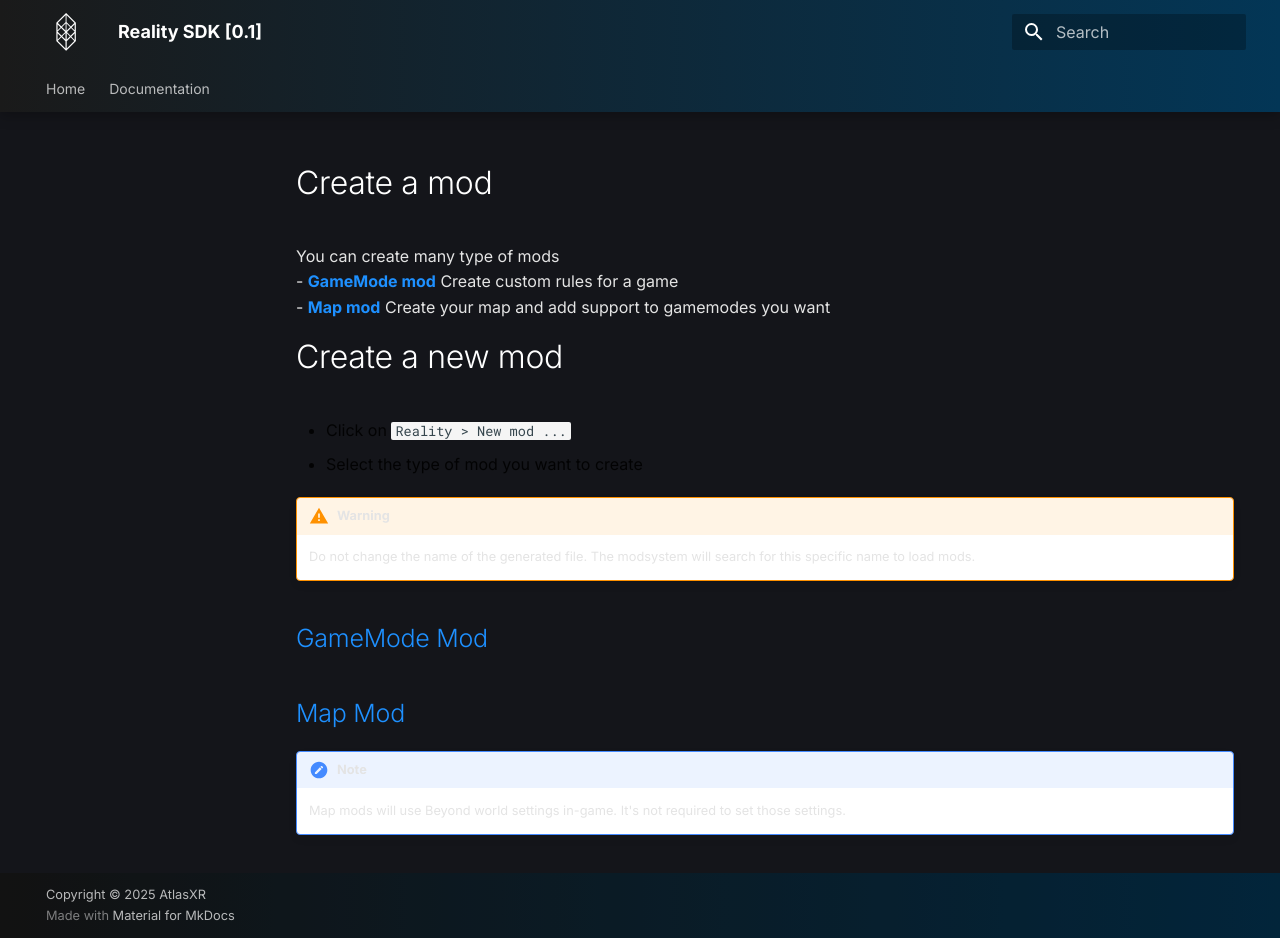
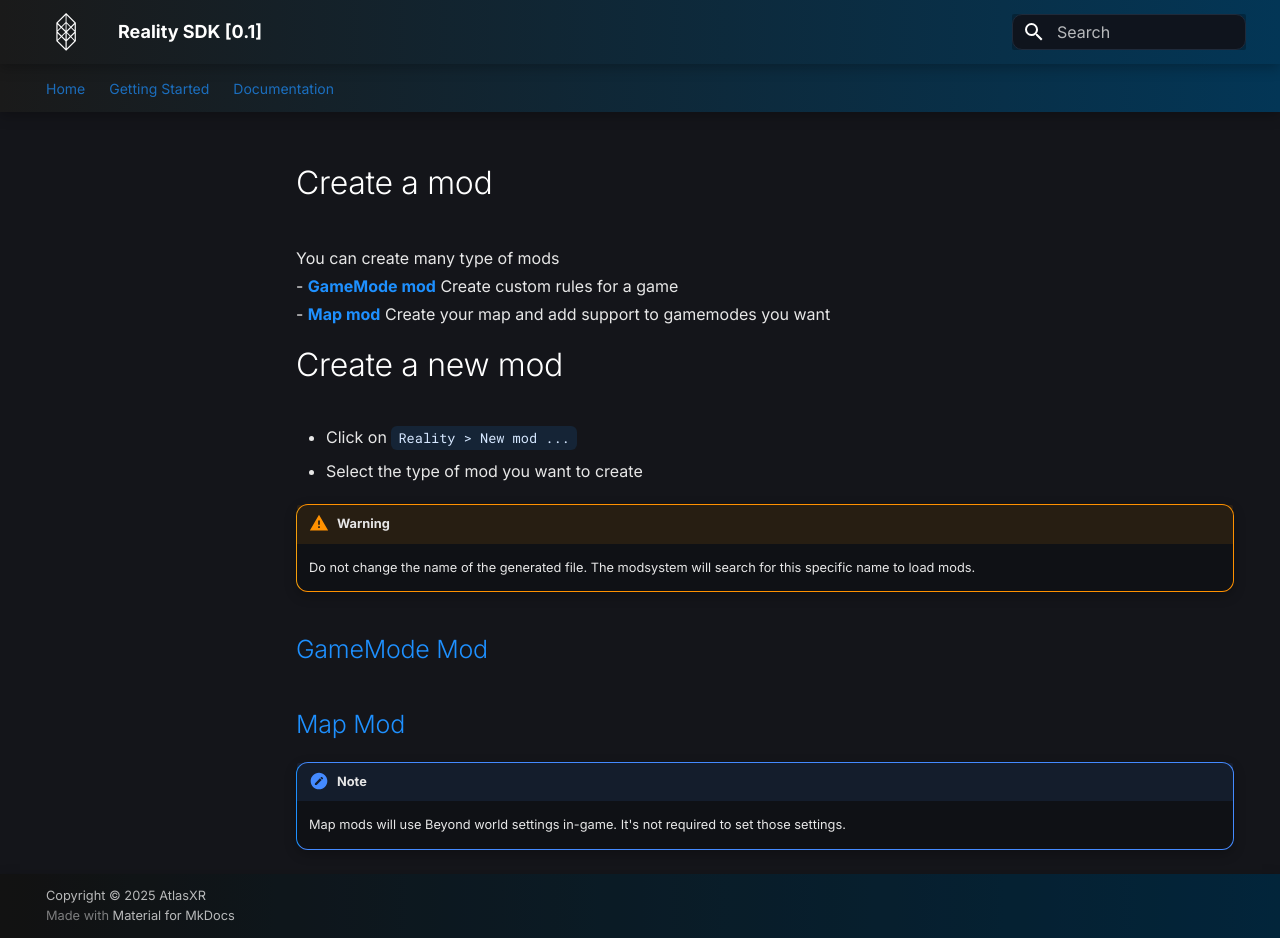
Before and after one commit to AtlasXRInc/RealitySDK-Documentation, an MkDocs documentation site: the page built from Documentation/Source/Documentation/CreateMod.md, in a window 1280 px wide and 938 px high. Built offline with MkDocs 1.6.1 and Material for MkDocs 9.7.7, drawn with Linux system fonts in a browser that asks for light colours.

Commit message:
add getting started page

```diff
--- a/Documentation/Source/CSS/style.css
+++ b/Documentation/Source/CSS/style.css
@@ -1,102 +1,231 @@
-body {
-    background-color: #1a1a1a;  /* black background */
+/* ------------------------------
+   Material for MkDocs — Dark Theme Polish
+   ------------------------------ */
+
+/* Use the Material color-scheme hook (dark) */
+:root,
+[data-md-color-scheme="slate"] {
+  /* Core palette */
+  --bg-0: #0f1115;
+  --bg-1: #14151a;     /* page well */
+  --bg-2: #1b1e26;     /* cards / code */
+  --txt-0: #e7e7e7;    /* body text */
+  --txt-1: #cbd5e1;    /* secondary */
+  --muted: #9aa4b2;
+  --brand: #1e90ff;    /* dodgerblue */
+  --brand-2: #0a6ad9;
+  --accent: #1c3f5d;   /* for subtle tints */
+  --link: var(--brand);
+  --link-hover: #7fb6ff;
+
+  /* Shadows / radii */
+  --radius: 12px;
+  --shadow-1: 0 4px 12px rgba(0,0,0,.25);
+  --shadow-2: 0 8px 20px rgba(0,0,0,.35);
+
+  /* Apply to Material custom properties where helpful */
+  --md-default-bg-color: var(--bg-0);
+  --md-default-fg-color: var(--txt-0);
+  --md-default-fg-color--light: var(--txt-1);
+  --md-primary-fg-color: var(--brand);
+  --md-accent-fg-color: var(--brand);
+
+  /* Code + inline */
+  --code-bg: #0c0f14;
+  --code-border: #1c2230;
+  --code-inline-bg: rgba(30,144,255,.12);
+  --code-inline-fg: #d5e7ff;
 }
 
-.md-main {
-    background-color: #14151A;  /* black background */
+/* Base surfaces */
+body { background-color: var(--bg-0); }
 
+.md-main { background-color: var(--bg-1); }
+
+/* Header + tabs + footer gradient */
+.md-header,
+.md-tabs,
+.md-footer {
+  background: linear-gradient(to right, #1a1a1a, #033656);
+  box-shadow: var(--shadow-1);
 }
 
-/* Target the logo image in the header */
-.md-header__button.md-logo img {
-    height: 2rem;   /* adjust height as needed */
+/* Optional: unify tabs bar if you use it */
+.md-tabs { background-color: transparent !important; }
+
+/* Logo sizing */
+.md-header__button.md-logo img { height: 2rem; }
+
+/* Headings */
+h1 { color: #fff !important; letter-spacing: .2px; }
+h2 { color: var(--brand); }
+h3, h4 { color: var(--txt-0); }
+
+/* Emphasis */
+strong { color: var(--brand); font-weight: 700; }
+em { color: lightslategray; }
+
+/* Body text / paragraphs */
+p { color: var(--txt-0); line-height: 1.75; }
+
+/* Links */
+a { color: var(--link); text-underline-offset: 3px; }
+a:hover { color: var(--link-hover); }
+
+/* Navigation (sidebar) */
+.md-nav__link {
+  font-size: .8rem;
+  color: aliceblue;
+  border-radius: 8px;
+}
+.md-nav__link:hover,
+.md-nav__link:focus {
+  background: rgba(30,144,255,.08);
+  color: #fff;
+}
+.md-nav--lifted > .md-nav__list > .md-nav__item--active > .md-nav__link {
+  background: none;
+  color: aliceblue;
+  box-shadow: none;
 }
 
-h1 {
-    color: white !important;
+/* Sidebar section headers */
+.md-nav__item--section > .md-nav__link:first-of-type {
+  font-size: .95rem;
+  margin-top: 36px;
+  color: aliceblue;
+  opacity: .9;
 }
 
-h2 {
-    color: dodgerblue;
+/* Content cards (markdown sections) */
+.md-typeset .admonition,
+.md-typeset details {
+  border-radius: var(--radius);
+  box-shadow: var(--shadow-1);
 }
 
-.md-nav--lifted>.md-nav__list>.md-nav__item--active>.md-nav__link{
-    background: none;
-        color: aliceblue;
+/* Admonitions: tune colors for dark */
+.md-typeset .admonition.note   { border-left-color: var(--brand); }
+.md-typeset .admonition.tip    { border-left-color: #34d399; }
+.md-typeset .admonition.warning{ border-left-color: #f59e0b; }
+.md-typeset .admonition.danger { border-left-color: #ef4444; }
 
-    box-shadow: none;
+/* Code blocks */
+.md-typeset pre > code {
+  background: var(--code-bg) !important;
+  border: 1px solid var(--code-border);
+  border-radius: var(--radius);
+  box-shadow: var(--shadow-1);
+}
+.md-typeset code {
+  background: var(--code-inline-bg);
+  color: var(--code-inline-fg);
+  padding: .15rem .35rem;
+  border-radius: 6px;
 }
 
-strong {
-    color: dodgerblue;
+/* Tables */
+.md-typeset table:not([class]) {
+  background: var(--bg-2);
+  border-radius: var(--radius);
+  overflow: hidden;
+  box-shadow: var(--shadow-1);
+}
+.md-typeset table:not([class]) th,
+.md-typeset table:not([class]) td {
+  border-color: #283041;
+}
+.md-typeset table:not([class]) tbody tr:hover {
+  background: rgba(255,255,255,.02);
 }
 
-em {
-    color: lightslategrey;
+/* Images */
+.md-content img {
+  border-radius: var(--radius);
+  box-shadow: var(--shadow-1);
+  max-width: 100%;
+  height: auto;
+  transition: transform .25s ease, box-shadow .25s ease;
+}
+.md-content img:hover {
+  transform: translateY(-2px) scale(1.01);
+  box-shadow: var(--shadow-2);
 }
 
-p {
-        color: rgb(228, 228, 228);
-
+/* Tooltips with images */
+.md-annotation .md-tooltip img {
+  width: 80px;
+  float: left;
+  margin-right: 8px;
+  border-radius: 6px;
 }
 
-.md-annotation .md-tooltip img {
-    width: 80px;
-    float:left;
-    margin-right: 8px;
+/* Cards (e.g., search results) */
+.md-search-result__item { border-radius: 10px; }
+
+/* Search input */
+.md-search__input {
+  background: #0f141d;
+  border: 1px solid #1f2a3a;
+  border-radius: 10px;
+}
+.md-search__input:hover,
+.md-search__input:focus {
+  border-color: var(--brand);
+  box-shadow: 0 0 0 3px rgba(30,144,255,.2);
 }
 
-.md-tabs {
-  box-shadow: 0 4px 12px rgba(0, 0, 0, 0.25) !important;
-  background: linear-gradient(
-        to right,      /* horizontal gradient */
-        #1a1a1a,       /* very dark grey */
-        #033656        /* very dark blue/grey */
-    );
+/* Buttons (copy, etc.) */
+.md-clipboard,
+.md-button {
+  border-radius: 8px !important;
 }
 
-.md-header {
-  background: linear-gradient(
-        to right,      /* horizontal gradient */
-        #1a1a1a,       /* very dark grey */
-        #033656        /* very dark blue/grey */
-    );
+/* Footer text contrast */
+.md-footer,
+.md-footer-meta { color: var(--txt-1); }
+
+/* Horizontal rules */
+.md-typeset hr { border-color: #2a3344; }
+
+/* Details/summary (collapsibles) */
+.md-typeset details {
+  background: var(--bg-2);
+  border: 1px solid #243042;
+}
+.md-typeset details > summary {
+  color: var(--txt-0);
 }
 
-/* Override menu/tabs bar (if used) */
-.md-tabs {
-  background-color: #282828 !important;
+/* Scrollbars (Chromium/Edge/Firefox) */
+* {
+  scrollbar-width: thin;
+  scrollbar-color: #3a4a62 #0c0f14;
+}
+::-webkit-scrollbar { height: 10px; width: 10px; }
+::-webkit-scrollbar-track { background: #0c0f14; }
+::-webkit-scrollbar-thumb {
+  background: #3a4a62;
+  border-radius: 8px;
+}
+::-webkit-scrollbar-thumb:hover { background: #4b6386; }
+
+/* Focus ring for accessibility */
+:focus-visible {
+  outline: 2px solid rgba(30,144,255,.65);
+  outline-offset: 2px;
 }
 
-.md-content img {
-  border-radius: 12px;          /* Rounded corners */
-  box-shadow: 0 4px 12px rgba(0,0,0,0.25);  /* Soft shadow */
-  max-width: 100%;              /* Responsive */
-  height: auto;
+/* Optional: card-like content container */
+.md-content__inner {
+  background: transparent;
 }
 
-.md-content img:hover {
-  box-shadow: 0 8px 20px rgba(0,0,0,0.35);
-  transform: scale(1.02);
-  transition: all 0.3s ease;
+/* Keep your original footer gradient */
+.md-footer {
+  background: linear-gradient(to right, #1a1a1a, #033656);
 }
 
-.md-nav__link {
-    font-size: 0.7rem;
-    color: aliceblue;
-}
-
-/* Sidebar category headers */
-.md-nav__item--section > .md-nav__link:first-of-type {
-  font-size: 0.9rem;
-  margin-top: 50px;
-  color: aliceblue;
-}
-
-.md-footer {
-    background: linear-gradient(
-        to right,      /* horizontal gradient */
-        #1a1a1a,       /* very dark grey */
-        #033656        /* very dark blue/grey */
-    );
-}
+/* --- Keep your original special cases intact --- */
+h1 { color: #fff !important; }
+h2 { color: var(--brand); }
--- a/Documentation/mkdocs.yml
+++ b/Documentation/mkdocs.yml
@@ -7,6 +7,7 @@
 
 nav:
   - Home: 'index.md'
+  - Getting Started: 'Documentation/GettingStarted.md'
   - Documentation:
     - Interactable:
       - Overview: 'Documentation/Interactable/Overview.md'
```
Also changed, not shown: Documentation/Source/Documentation/GettingStarted.md (added, +85 -0 lines).
